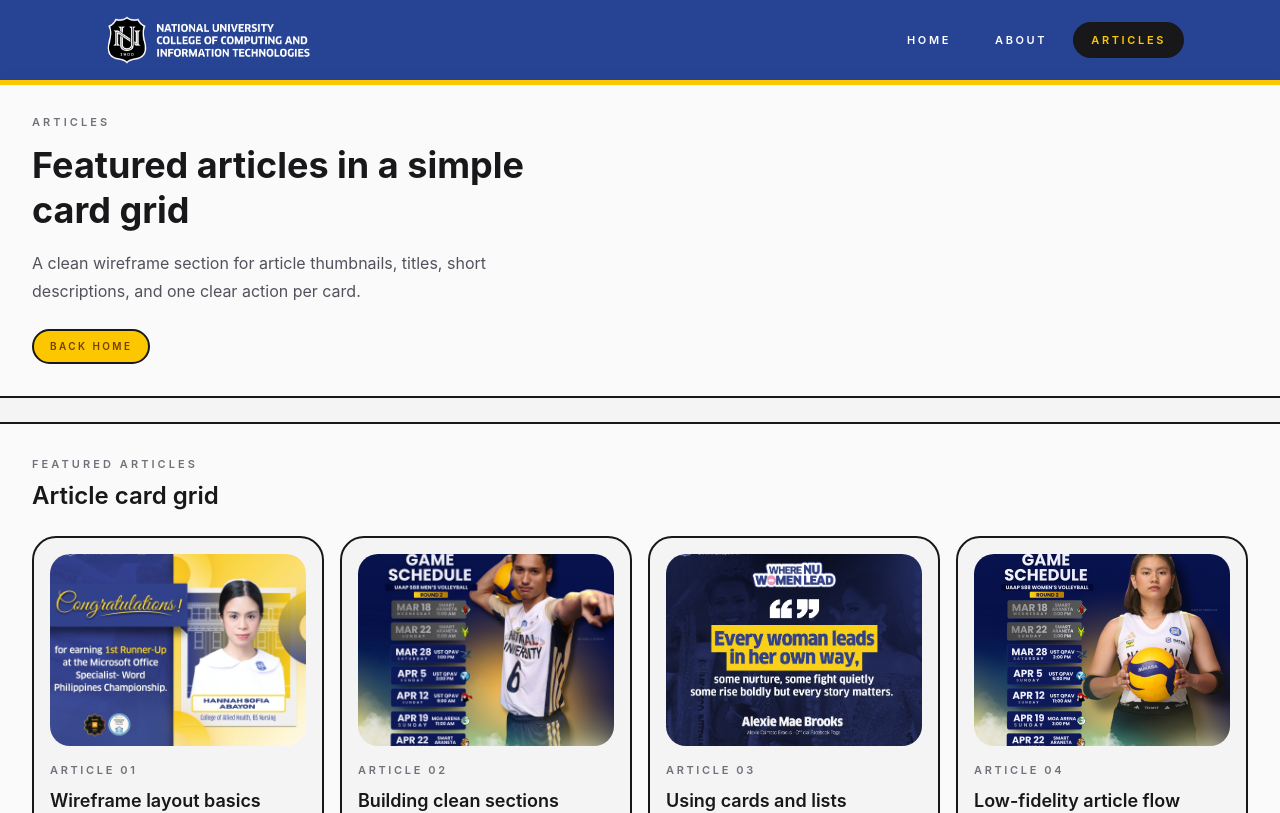
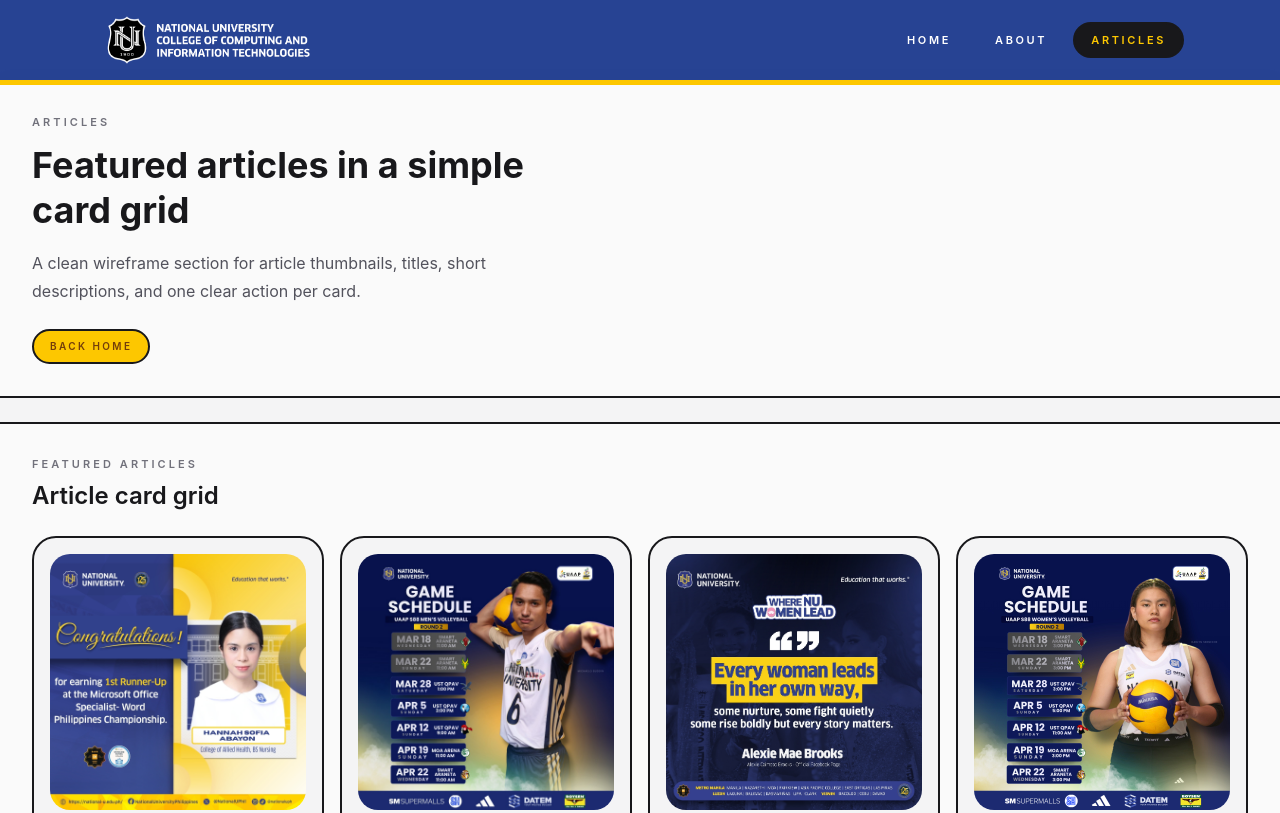
Before and after one commit to gabrieljoshp/eugenio-webprog, a React (Vite) app in the folder eugenio-client/: page /articles in a window 1280 px wide. Shown: the top 813 px of the page. Built offline with nearby package versions, Linux system fonts and the light colour scheme.

Commit message:
slight modifications

```diff
--- a/eugenio-client/src/pages/ArticlePage.jsx
+++ b/eugenio-client/src/pages/ArticlePage.jsx
@@ -39,7 +39,7 @@
 
         <div className="grid gap-4 sm:grid-cols-2 xl:grid-cols-4">
           <article className="rounded-3xl border-2 border-zinc-900 bg-zinc-100 p-4">
-            <div className="flex aspect-4/3 items-center overflow-hidden justify-center rounded-[1.25rem] bg-zinc-200">
+            <div className="flex aspect-1/1 items-center overflow-hidden justify-center rounded-[1.25rem] bg-zinc-200">
               <img
                 src={hana}
                 alt="Article 01"
@@ -64,7 +64,7 @@
           </article>
 
           <article className="rounded-3xl border-2 border-zinc-900 bg-zinc-100 p-4">
-            <div className="flex aspect-4/3 items-center overflow-hidden justify-center rounded-[1.25rem] bg-zinc-200">
+            <div className="flex aspect-1/1 items-center overflow-hidden justify-center rounded-[1.25rem] bg-zinc-200">
               <img
                 src={game_sched}
                 alt="Article 02"
@@ -89,7 +89,7 @@
           </article>
 
           <article className="rounded-3xl border-2 border-zinc-900 bg-zinc-100 p-4">
-            <div className="flex aspect-4/3 items-center overflow-hidden justify-center rounded-[1.25rem] bg-zinc-200">
+            <div className="flex aspect-1/1 items-center overflow-hidden justify-center rounded-[1.25rem] bg-zinc-200">
               <img
                 src={womens}
                 alt="Article 03"
@@ -114,7 +114,7 @@
           </article>
 
           <article className="rounded-3xl border-2 border-zinc-900 bg-zinc-100 p-4">
-            <div className="flex aspect-4/3 items-center overflow-hidden justify-center rounded-[1.25rem] bg-zinc-200">
+            <div className="flex aspect-1/1 items-center overflow-hidden justify-center rounded-[1.25rem] bg-zinc-200">
               <img
                 src={game_sched2}
                 alt="Article 04"
--- a/eugenio-client/src/pages/HomePage.jsx
+++ b/eugenio-client/src/pages/HomePage.jsx
@@ -30,7 +30,7 @@
             </div>
           </div>
 
-          <div className="rounded-3xl border-2 border-solid border-zinc-300 bg-zinc-100 p-2">
+          <div className="rounded-3xl border-2 border-solid border-zinc-900 bg-zinc-100 p-2">
             <div className="overflow-hidden rounded-[1.25rem]">
               <img
                 src={NU_Project}
```
